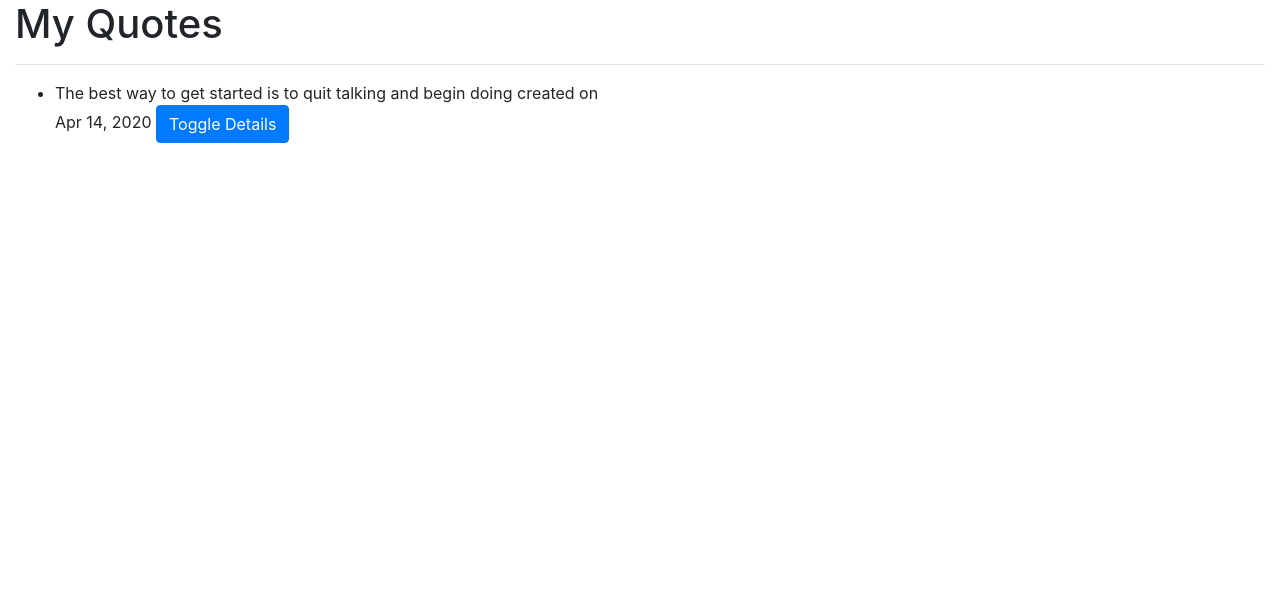
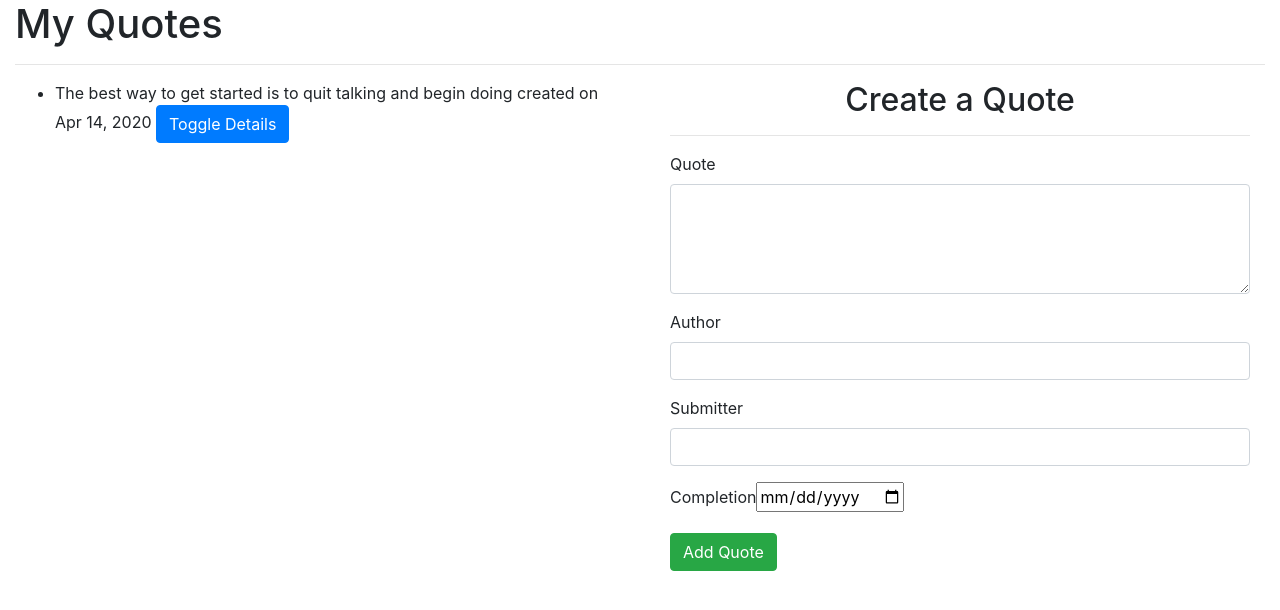
Before and after one commit to anzalmohamed/Quotes, an Angular app: page / in a window 1280 px wide. Shown: the top 610 px of the page. Built offline with nearby package versions, Linux system fonts and the light colour scheme.

Commit message:
changed file

```diff
--- a/src/app/quote-form/quote-form.component.html
+++ b/src/app/quote-form/quote-form.component.html
@@ -1,11 +1,12 @@
 <div class="container-fluid">
-    <h2 class="text-center">Create a new Goal</h2>
+    <h2 class="text-center">Create a Quote</h2>
     <hr>
     <form #quoteForm='ngForm'>
         <div class="form-group">
 
             <label for="name">Quote</label>
-            <textarea class="form-control" id="name" rows="4" required></textarea>
+            <textarea class="form-control" id="name" rows="4" required [(ngModel)]="newQuote.name"
+                name="name"></textarea>
 
         </div>
         <div class="form-group">
@@ -13,20 +14,14 @@
             <label for="author">Author</label>
             <input type="text" required class="form-control" id="author" [(ngModel)]="newQuote.author" name="author">
 
-  <!-- Testing to see if we get any data -->
-            Display {{newQuote.author}}
         </div>
         <div class="form-group">
 
             <label for="submitter">Submitter</label>
-            <input type="text" required class="form-control" id="submitter" [(ngModel)]="newQuote.submitter" name="submitter">
+            <input type="text" required class="form-control" id="submitter" [(ngModel)]="newQuote.submitter"
+                name="submitter">
         </div>
-        <div class="form-group">
 
-            <label for="description">Description</label>
-            <textarea class="form-control" id="description" rows="4" required></textarea>
-
-        </div>
         <div class="form-group">
 
             <label for="complete">Completion</label>
@@ -35,4 +30,4 @@
         </div>
         <button type="submit" class="btn btn-success">Add Quote</button>
     </form>
-  </div>
+</div>
--- a/src/app/quote-form/quote-form.component.ts
+++ b/src/app/quote-form/quote-form.component.ts
@@ -1,5 +1,5 @@
-import { Quote } from '@angular/compiler';
 import { Component, OnInit } from '@angular/core';
+import { Quote } from '../quote';
 
 
 @Component({
--- a/src/app/quote/quote.component.html
+++ b/src/app/quote/quote.component.html
@@ -15,6 +15,7 @@
         </div>
         <div class="col-md-6">
            <!--<app-quotes-form  (addQuote)="addNewQuote($event)"></app-quotes-form>-->
+           <app-quote-form></app-quote-form>
         </div>
     </div>
 </div>
--- a/src/app/quotes-form/quotes-form.component.html
+++ b/src/app/quotes-form/quotes-form.component.html
@@ -19,6 +19,7 @@
                 <p>Author is required</p>
               </div>
 
+
         </div>
         <div class="form-group">
 
```
